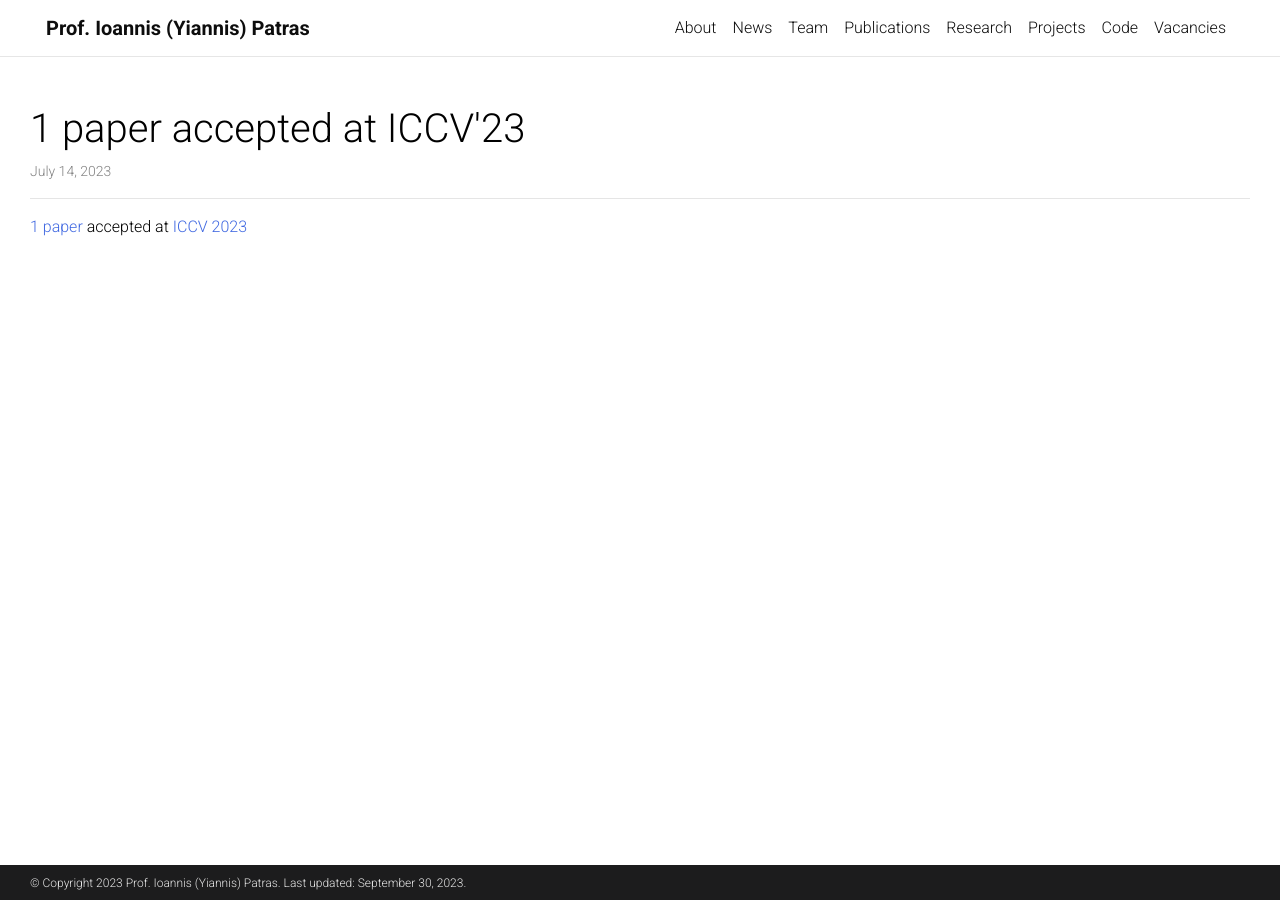
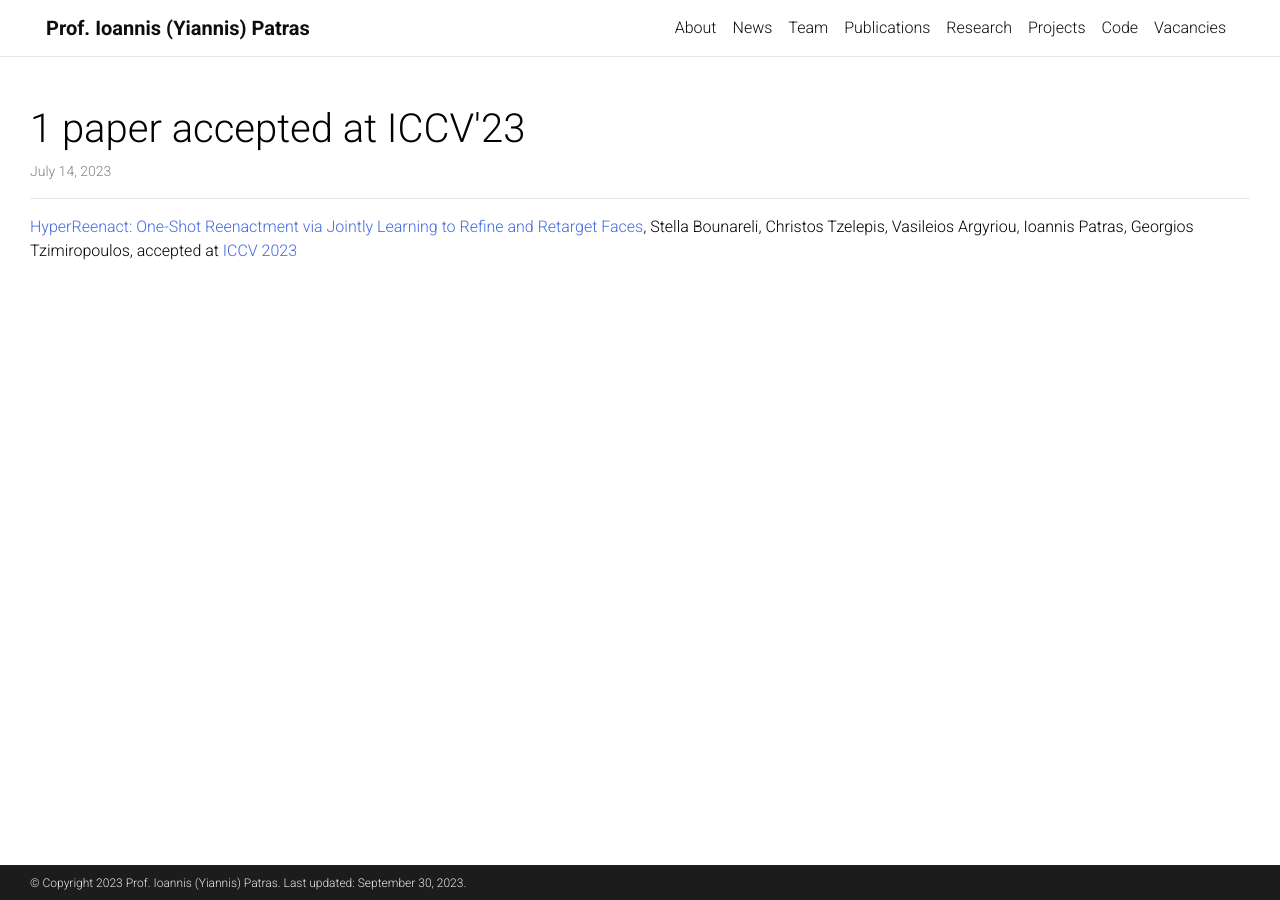
Before and after one commit to Computer-Vision-and-Human-Sensing-Lab/cvhs-website, a Jekyll site: the page built from _news/iccv23.md, in a window 1280 px wide. Built offline with Jekyll 4.4.1, drawn with Linux system fonts in a browser that asks for light colours; comment, search, counter and statistics services are not loaded; a style sheet for code colours, icons or effects is not loaded.

Commit message:
Update iccv23.md

```diff
--- a/_news/iccv23.md
+++ b/_news/iccv23.md
@@ -5,4 +5,4 @@ date: 2023-07-14 06:00:00-0400
 inline: true
 ---
 
-[1 paper](https://arxiv.org/abs/2307.10797) accepted at [ICCV 2023](https://iccv2023.thecvf.com/)
+[HyperReenact: One-Shot Reenactment via Jointly Learning to Refine and Retarget Faces](https://stelabou.github.io/hyperreenact.github.io/),  Stella Bounareli, Christos Tzelepis, Vasileios Argyriou, Ioannis Patras, Georgios Tzimiropoulos, accepted at [ICCV 2023](https://iccv2023.thecvf.com/)
```
